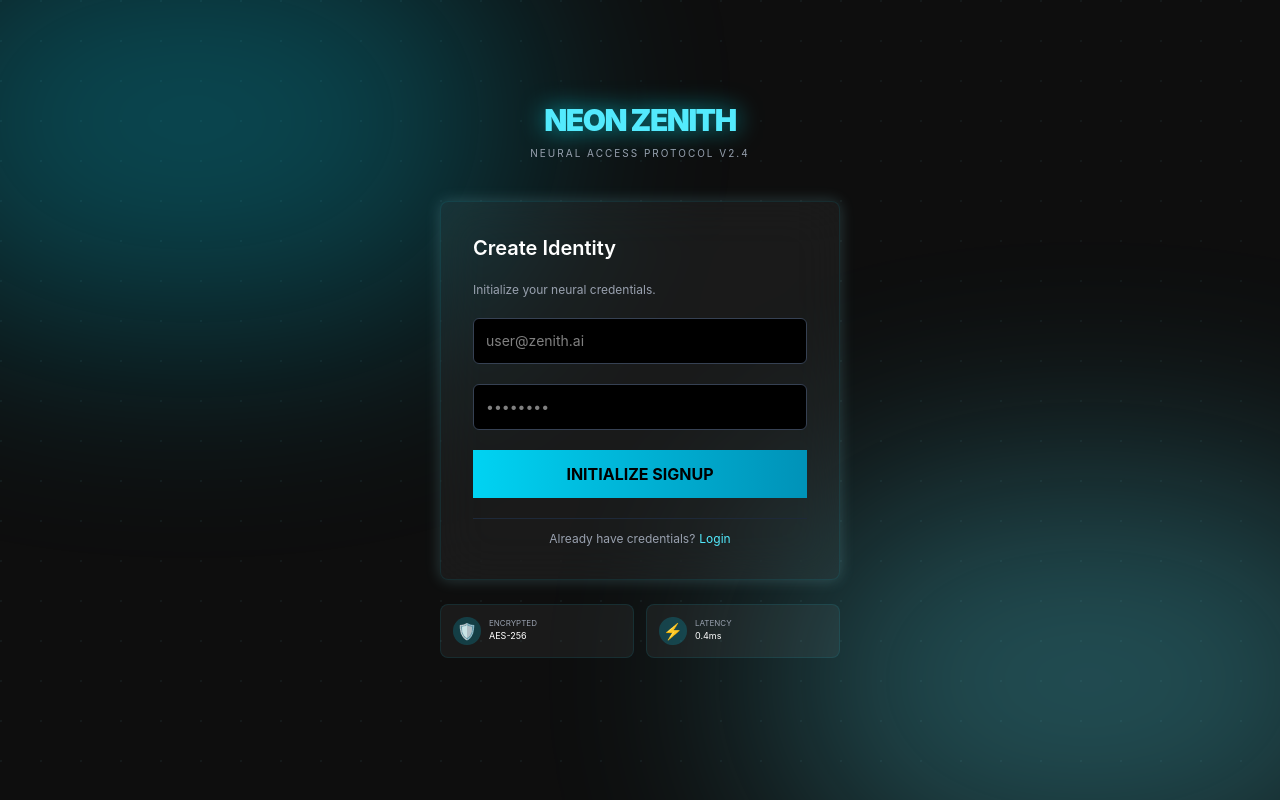
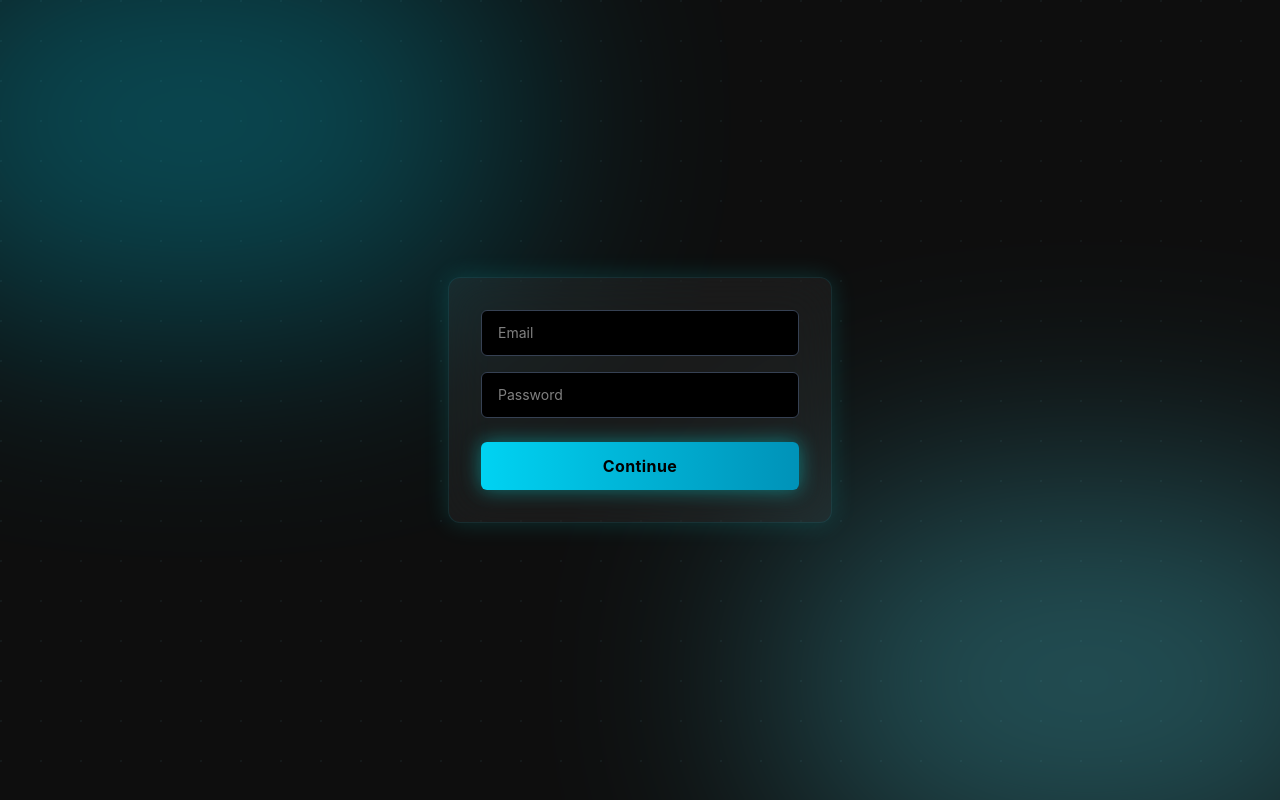
Before and after one commit to shiyan-showkat/todo-app-frontend, a React (Vite) app: page /signup in a window 1280 px wide. Built offline with nearby package versions, Linux system fonts and the light colour scheme.

Commit message:
changues

```diff
--- a/src/signup.jsx
+++ b/src/signup.jsx
@@ -15,7 +15,6 @@ export default function Signup() {
   const [error, setError] = useState("");
   const [success, setSuccess] = useState("");
 
-  // SIGNUP
   const handleSignup = async () => {
     setLoading(true);
     setError("");
@@ -33,7 +32,7 @@ export default function Signup() {
       if (!res.ok) {
         setError(data.message);
       } else {
-        setSuccess("OTP sent to email 📩");
+        setSuccess("OTP sent 📩");
         setStep("otp");
       }
     } catch {
@@ -43,7 +42,6 @@ export default function Signup() {
     setLoading(false);
   };
 
-  // OTP VERIFY
   const handleOtp = async () => {
     setLoading(true);
     setError("");
@@ -63,17 +61,16 @@ export default function Signup() {
       if (!res.ok) {
         setError(data.message);
       } else {
-        setSuccess("OTP Verified ✅");
+        setSuccess("Verified ✅");
         setTimeout(() => navigate("/login"), 1200);
       }
     } catch {
-      setError("OTP verification failed");
+      setError("OTP failed");
     }
 
     setLoading(false);
   };
 
-  // OTP INPUT
   const handleOtpChange = (val, i) => {
     if (!/^\d?$/.test(val)) return;
 
@@ -87,79 +84,60 @@ export default function Signup() {
   };
 
   return (
-    <div className="min-h-screen flex items-center justify-center relative bg-[#0e0e0e] text-white overflow-x-hidden">
+    <div className="min-h-screen flex items-center justify-center bg-[#0e0e0e] relative overflow-hidden">
       {/* BACKGROUND */}
       <div
-        className="fixed inset-0 z-0"
+        className="absolute inset-0"
         style={{
           backgroundImage:
             "radial-gradient(circle at 1px 1px, rgba(153,247,255,0.05) 1px, transparent 0)",
           backgroundSize: "40px 40px",
         }}
       />
-      <div className="fixed top-[-10%] left-[-10%] w-[50%] h-[50%] bg-cyan-400 blur-[120px] opacity-30 rounded-full" />
-      <div className="fixed bottom-[-10%] right-[-10%] w-[50%] h-[50%] bg-cyan-300 blur-[120px] opacity-30 rounded-full" />
-
-      {/* MAIN */}
-      <div className="relative z-10 w-full max-w-md px-6 -mt-10">
-        {/* LOGO */}
-        <div className="flex flex-col items-center mb-10">
-          <h1 className="text-3xl font-black tracking-tighter text-cyan-300 uppercase drop-shadow-[0_0_12px_rgba(0,242,255,0.6)]">
-            NEON ZENITH
-          </h1>
-          <p className="text-[10px] tracking-[0.2em] text-gray-400 uppercase mt-2">
-            Neural Access Protocol v2.4
-          </p>
-        </div>
+      <div className="absolute top-[-10%] left-[-10%] w-[50%] h-[50%] bg-cyan-400 blur-[120px] opacity-30 rounded-full" />
+      <div className="absolute bottom-[-10%] right-[-10%] w-[50%] h-[50%] bg-cyan-300 blur-[120px] opacity-30 rounded-full" />
 
       {/* CARD */}
-        <div className="bg-white/5 backdrop-blur-xl border border-cyan-400/10 p-8 rounded-lg flex flex-col gap-5 shadow-[0_0_15px_rgba(153,247,255,0.2)]">
-          {error && <p className="text-red-400 text-sm">{error}</p>}
-          {success && <p className="text-green-400 text-sm">{success}</p>}
+      <div className="relative z-10 w-full max-w-sm p-8 bg-white/5 backdrop-blur-xl border border-cyan-400/10 rounded-xl shadow-[0_0_25px_rgba(0,255,255,0.15)]">
+        {error && <p className="text-red-400 text-xs mb-2">{error}</p>}
+        {success && <p className="text-green-400 text-xs mb-2">{success}</p>}
 
         {/* SIGNUP */}
         {step === "signup" && (
-            <>
-              <h2 className="text-xl font-semibold">Create Identity</h2>
-              <p className="text-gray-400 text-xs">
-                Initialize your neural credentials.
-              </p>
-
+          <div className="flex flex-col gap-4">
             <input
               type="email"
-                placeholder="user@zenith.ai"
+              placeholder="Email"
               value={email}
               onChange={(e) => setEmail(e.target.value)}
-                className="w-full bg-black border border-gray-700 rounded-md py-3 px-3 text-sm focus:border-cyan-400 outline-none"
+              className="bg-black border border-gray-700 px-4 py-3 rounded-md text-sm text-white focus:border-cyan-400 outline-none"
             />
 
             <input
               type="password"
-                placeholder="••••••••"
+              placeholder="Password"
               value={password}
               onChange={(e) => setPassword(e.target.value)}
-                className="w-full bg-black border border-gray-700 rounded-md py-3 px-3 text-sm focus:border-cyan-400 outline-none"
+              className="bg-black border border-gray-700 px-4 py-3 rounded-md text-sm text-white focus:border-cyan-400 outline-none"
             />
 
             <button
               onClick={handleSignup}
               disabled={loading}
-                className="w-full bg-gradient-to-r from-cyan-400 to-cyan-600 py-3 text-black font-bold uppercase hover:scale-[1.02] active:scale-[0.98] transition"
+              className="mt-2 py-3 rounded-md bg-gradient-to-r from-cyan-400 to-cyan-600 text-black font-bold tracking-wide
+              shadow-[0_0_20px_rgba(0,255,255,0.4)]
+              hover:shadow-[0_0_30px_rgba(0,255,255,0.7)]
+              hover:scale-[1.03] active:scale-[0.97] transition-all"
             >
-                {loading ? "Sending..." : "Initialize Signup"}
+              {loading ? "..." : "Continue"}
             </button>
-            </>
+          </div>
         )}
 
         {/* OTP */}
         {step === "otp" && (
-            <>
-              <h2 className="text-xl font-semibold">MFA Challenge</h2>
-              <p className="text-gray-400 text-xs">
-                Enter the 4-digit pulse sent to your device.
-              </p>
-
-              <div className="flex justify-between gap-3 py-3">
+          <div className="flex flex-col gap-5">
+            <div className="flex justify-between gap-2">
               {otp.map((val, i) => (
                 <input
                   key={i}
@@ -167,7 +145,7 @@ export default function Signup() {
                   value={val}
                   maxLength={1}
                   onChange={(e) => handleOtpChange(e.target.value, i)}
-                    className="w-14 h-16 text-center text-xl font-bold bg-black border border-gray-700 rounded-md text-cyan-300 focus:border-cyan-400 outline-none"
+                  className="w-12 h-14 text-center text-xl font-bold bg-black border border-gray-700 rounded-md text-cyan-300 focus:border-cyan-400 outline-none"
                 />
               ))}
             </div>
@@ -175,53 +153,15 @@ export default function Signup() {
             <button
               onClick={handleOtp}
               disabled={loading}
-                className="w-full border border-cyan-400 text-cyan-300 py-3 uppercase hover:bg-cyan-400/10 transition"
+              className="py-3 rounded-md border border-cyan-400 text-cyan-300 font-bold tracking-wide
+              shadow-[0_0_15px_rgba(0,255,255,0.2)]
+              hover:bg-cyan-400/10 hover:shadow-[0_0_25px_rgba(0,255,255,0.5)]
+              hover:scale-[1.03] active:scale-[0.97] transition-all"
             >
-                {loading ? "Verifying..." : "Verify Identity"}
+              {loading ? "..." : "Verify"}
             </button>
-
-              <button className="text-[10px] text-gray-400 uppercase hover:text-cyan-300 transition">
-                Resend Neural Pulse
-              </button>
-            </>
+          </div>
         )}
-
-          {/* LOGIN */}
-          <div className="border-t border-gray-800 pt-3 text-center">
-            <p className="text-xs text-gray-400">
-              Already have credentials?
-              <span
-                onClick={() => navigate("/login")}
-                className="text-cyan-300 ml-1 cursor-pointer hover:underline"
-              >
-                Login
-              </span>
-            </p>
-          </div>
-        </div>
-
-        {/* SMALL INFO CARDS */}
-        <div className="mt-6 grid grid-cols-2 gap-3">
-          <div className="bg-white/5 border border-cyan-400/10 p-3 rounded-lg flex gap-2">
-            <div className="w-7 h-7 bg-cyan-400/20 flex items-center justify-center rounded-full">
-              🛡️
-            </div>
-            <div>
-              <p className="text-[8px] uppercase text-gray-400">Encrypted</p>
-              <p className="text-[9px]">AES-256</p>
-            </div>
-          </div>
-
-          <div className="bg-white/5 border border-cyan-400/10 p-3 rounded-lg flex gap-2">
-            <div className="w-7 h-7 bg-cyan-400/20 flex items-center justify-center rounded-full">
-              ⚡
-            </div>
-            <div>
-              <p className="text-[8px] uppercase text-gray-400">Latency</p>
-              <p className="text-[9px]">0.4ms</p>
-            </div>
-          </div>
-        </div>
       </div>
     </div>
   );
```
Lines whose indentation alone changed are shown as unchanged.
